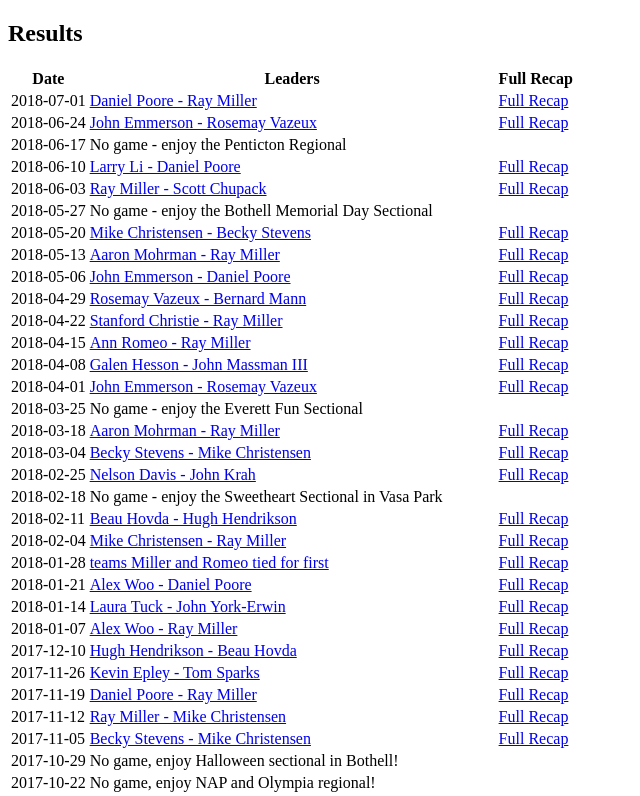
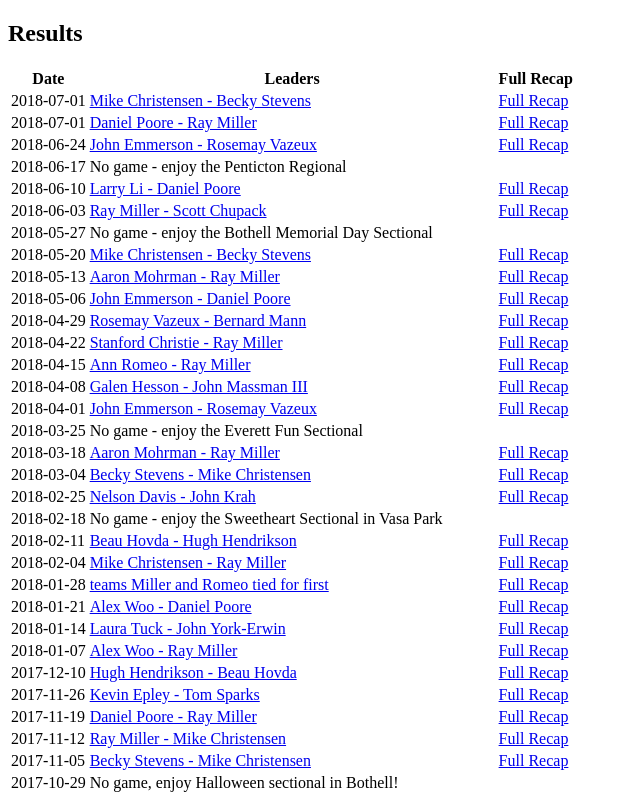
Before and after one commit to uwbridgeclub/uwbridgeclub.github.io, a plain HTML site: page index.html in a window 1280 px wide. Shown: the top 796 px of the page, without its empty margins (0-640 px from the left). Drawn offline with Linux system fonts and the light colour scheme.

Commit message:
Update index.html

```diff
--- a/index.html
+++ b/index.html
@@ -15,6 +15,11 @@
         </tr>
       </thead>
       <tbody>
+        <tr>
+          <td>2018-07-01</td>
+          <td><a href="results/2018/180722E_leadets.txt">Mike Christensen - Becky Stevens</a></td>
+          <td><a href="results/2018/180722E.txt">Full Recap</a></td>
+        </tr>
         <tr>
           <td>2018-07-01</td>
           <td><a href="results/2018/180701E_leaders.txt">Daniel Poore - Ray Miller</a></td>
```
